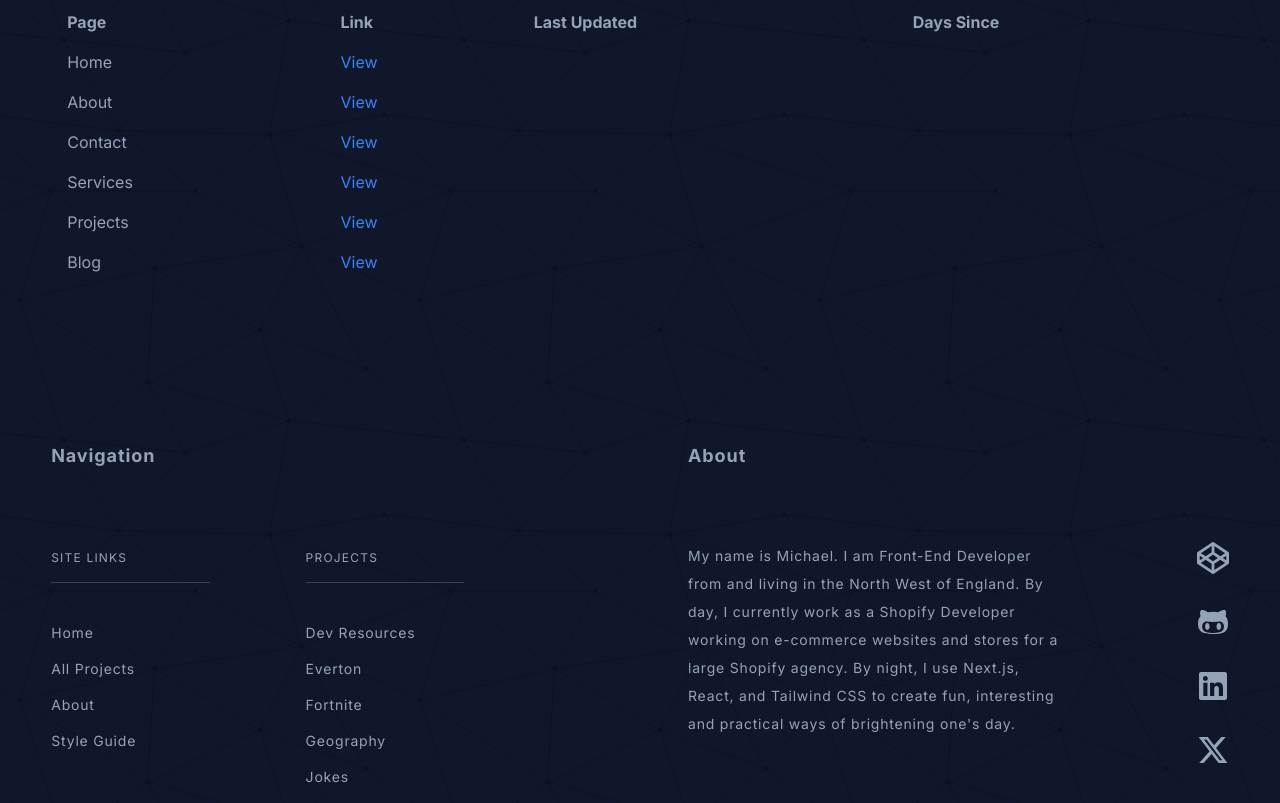
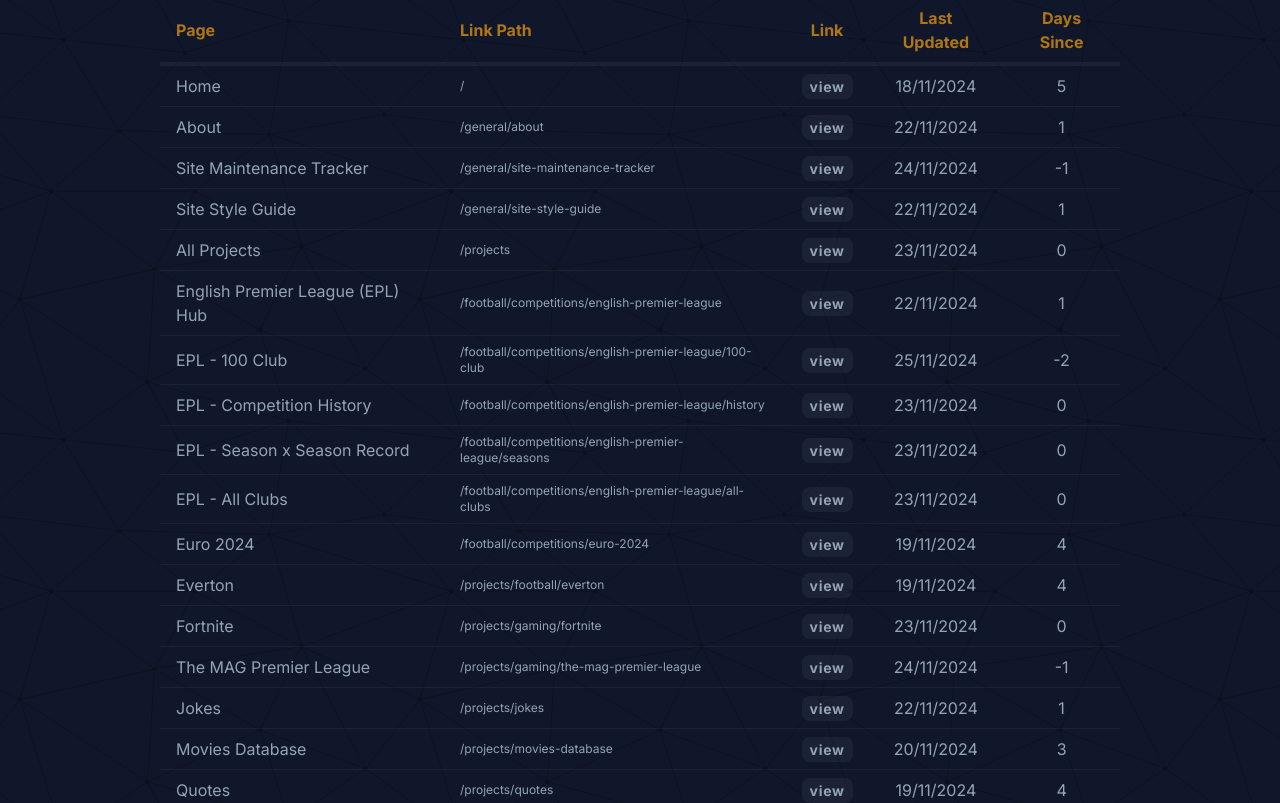
Before and after one commit to michaelgainford/michaelgainford.github.io, a Next.js app: page /general/site-maintenance-tracker in a window 1280 px wide. Shown: the part 400-1203 px from the top of the page. Built offline with nearby package versions, Linux system fonts and the light colour scheme; what tailwindcss-motion would draw is missing.

Commit message:
Added remaining pages for site maintenance tracker,

```diff
--- a/app/general/site-maintenance-tracker/page.jsx
+++ b/app/general/site-maintenance-tracker/page.jsx
@@ -1,3 +1,5 @@
+"use client";
+
 import Image from "next/image";
 import Link from "next/link";
 import { globalPageStyles } from "@/data/Variables";
@@ -6,8 +8,17 @@ import Header from "@/components/header/Header";
 import Footer from "@/components/footer/Footer";
 import H1 from "@/components/typography/H1Span";
 
+import SitemapData from "@/data/Data_For_Sitemap.json";
+const PagesInSitemap = SitemapData.Pages;
+
 const pageStyles = `bg-slate-900 text-slate-400 bg-brand-background bg-repeat`;
 const sharedHeadingStyles = `pb-2 mx-auto mb-12 text-3xl font-bold text-left transition-all duration-500 border-b-4 border-slate-500/20 md:text-xl xl:mb-16 2xl:text-3xl w-fit`;
+
+// getTodaysDate
+const today = new Date();
+//console.log('MG today', typeof today);
+//const todayString = today.toString();
+//console.log('MG todayString', typeof todayString);
 
 export default function PAGE_ABOUT() {
 	return (
@@ -19,58 +30,35 @@ export default function PAGE_ABOUT() {
 
 				<div className="flex flex-col w-full justify-center text-center motion motion-preset-slide-up motion-delay-[1000ms] motion-duration-500 max-w-[1800px]">
 
-					<H1 text={`Site Maintenance Tracker`} font_sizes={``} other_classes={`${sharedHeadingStyles} max-lg:-mt-4 text-balance !font-light`} />
+					<H1 text={`Site Maintenance Tracker`} font_sizes={``} other_classes={`${sharedHeadingStyles} max-lg:-mt-4 text-balance !font-light border-none`} />
 
-					<table className="w-full max-w-[1800px] mx-auto mt-8 mb-16 text-left text-md">
+					<table className="w-full max-w-[1800px] mx-auto mt-8 mb-16 text-left text-md xl:max-w-[75dvw]">
 						<thead>
-							<tr className="text-left">
+							<tr className="text-left border-b-4 border-slate-200/5 text-amber-500/70">
 								<th className="px-4 py-2">Page</th>
-								<th className="px-4 py-2">Link</th>
-								<th className="px-4 py-2">Last Updated</th>
-								<th className="px-4 py-2">Days Since</th>
+								<th className="px-4 py-2 text-left">Link Path</th>
+								<th className="px-4 py-2 text-center">Link</th>
+								<th className="px-4 py-2 text-center">Last Updated</th>
+								<th className="px-4 py-2 text-center">Days Since</th>
 							</tr>
 						</thead>
 						<tbody>
-							<tr>
-								<td className="px-4 py-2">Home</td>
-								<td className="px-4 py-2"><Link href="/" className="text-blue-500">View</Link></td>
-								<td className="px-4 py-2"></td>
-								<td className="px-4 py-2"></td>
+							{PagesInSitemap.map((item, index) => (
+							<tr key={index} className="border-b border-slate-200/5 last:border-transparent">
+								<td className="px-4 py-2">{item.name}</td>
+								<td className="px-4 py-2 text-xs text-left">{item.href}</td>
+								<td className="px-4 py-2 text-center">
+									<Link className="px-2 py-1 text-sm font-bold tracking-wider lowercase transition-all duration-500 rounded-lg bg-slate-200/5 hover:bg-slate-200 hover:text-slate-900" href={item.href}>View</Link>
+								</td>
+								<td className="px-4 py-2 text-center">
+									{new Date(item.lastUpdated).toLocaleDateString('en-GB')}
+								</td>
+								{/* Output todays date minus the last updated date in number of days between the two dates */}
+								<td className="px-4 py-2 text-center">
+								{Math.floor((today - new Date(item.lastUpdated)) / (1000 * 60 * 60 * 24))}
+								</td>
 							</tr>
-							<tr>
-								<td className="px-4 py-2">About</td>
-								<td className="px-4 py-2"><Link href="/" className="text-blue-500">View</Link></td>
-								<td className="px-4 py-2"></td>
-								<td className="px-4 py-2"></td>
-
-							</tr>
-							<tr>
-								<td className="px-4 py-2">Contact</td>
-								<td className="px-4 py-2"><Link href="/" className="text-blue-500">View</Link></td>
-								<td className="px-4 py-2"></td>
-								<td className="px-4 py-2"></td>
-
-							</tr>
-							<tr>
-								<td className="px-4 py-2">Services</td>
-								<td className="px-4 py-2"><Link href="/" className="text-blue-500">View</Link></td>
-								<td className="px-4 py-2"></td>
-								<td className="px-4 py-2"></td>
-
-							</tr>
-							<tr>
-								<td className="px-4 py-2">Projects</td>
-								<td className="px-4 py-2"><Link href="/" className="text-blue-500">View</Link></td>
-								<td className="px-4 py-2"></td>
-								<td className="px-4 py-2"></td>
-
-							</tr>
-							<tr>
-								<td className="px-4 py-2">Blog</td>
-								<td className="px-4 py-2"><Link href="/" className="text-blue-500">View</Link></td>
-								<td className="px-4 py-2"></td>
-								<td className="px-4 py-2"></td>
-							</tr>
+							))}
 						</tbody>
 					</table>
 				</div>
--- a/data/Data_For_Sitemap.json
+++ b/data/Data_For_Sitemap.json
@@ -3,14 +3,107 @@
         {
             "name": "Home",
             "href": "/",
-            "lastUpdated": "2024-11-24",
-            "daysSinceLastUpdate": 0
+            "lastUpdated": "2024-11-18"
         },
         {
             "name": "About",
-            "href": "/about",
-            "lastUpdated": "2024-11-24",
-            "daysSinceLastUpdate": 0
+            "href": "/general/about",
+            "lastUpdated": "2024-11-22"
+        },
+        {
+            "name": "Site Maintenance Tracker",
+            "href": "/general/site-maintenance-tracker",
+            "lastUpdated": "2024-11-24"
+        },
+        {
+            "name": "Site Style Guide",
+            "href": "/general/site-style-guide",
+            "lastUpdated": "2024-11-22"
+        },
+        {
+            "name": "All Projects",
+            "href": "/projects",
+            "lastUpdated": "2024-11-23"
+        },
+        {
+            "name": "English Premier League (EPL) Hub",
+            "href": "/football/competitions/english-premier-league",
+            "lastUpdated": "2024-11-22"
+        },
+        {
+            "name": "EPL - 100 Club",
+            "href": "/football/competitions/english-premier-league/100-club",
+            "lastUpdated": "2024-11-25"
+        },
+        {
+            "name": "EPL - Competition History",
+            "href": "/football/competitions/english-premier-league/history",
+            "lastUpdated": "2024-11-23"
+        },
+        {
+            "name": "EPL - Season x Season Record",
+            "href": "/football/competitions/english-premier-league/seasons",
+            "lastUpdated": "2024-11-23"
+        },
+        {
+            "name": "EPL - All Clubs",
+            "href": "/football/competitions/english-premier-league/all-clubs",
+            "lastUpdated": "2024-11-23"
+        },
+        {
+            "name": "Euro 2024",
+            "href": "/football/competitions/euro-2024",
+            "lastUpdated": "2024-11-19"
+        },
+        {
+            "name": "Everton",
+            "href": "/projects/football/everton",
+            "lastUpdated": "2024-11-19"
+        },
+        {
+            "name": "Fortnite",
+            "href": "/projects/gaming/fortnite",
+            "lastUpdated": "2024-11-23"
+        },
+        {
+            "name": "The MAG Premier League",
+            "href": "/projects/gaming/the-mag-premier-league",
+            "lastUpdated": "2024-11-24"
+        },
+        {
+            "name": "Jokes",
+            "href": "/projects/jokes",
+            "lastUpdated": "2024-11-22"
+        },
+        {
+            "name": "Movies Database",
+            "href": "/projects/movies-database",
+            "lastUpdated": "2024-11-20"
+        },
+        {
+            "name": "Quotes",
+            "href": "/projects/quotes",
+            "lastUpdated": "2024-11-19"
+        },
+        {
+            "name": "Space",
+            "href": "/projects/space",
+            "lastUpdated": "2024-11-18"
+        },
+        {
+            "name": "The World",
+            "href": "/projects/the-world",
+            "lastUpdated": "2024-11-18"
+        },
+        {
+            "name": "URL Concatenator",
+            "href": "/tools/url-converter",
+            "lastUpdated": "2024-11-19"
+        },
+        {
+            "name": "Dev Resources",
+            "href": "/web-development/dev-resources",
+            "lastUpdated": "2024-11-20"
         }
     ]
 }
```
